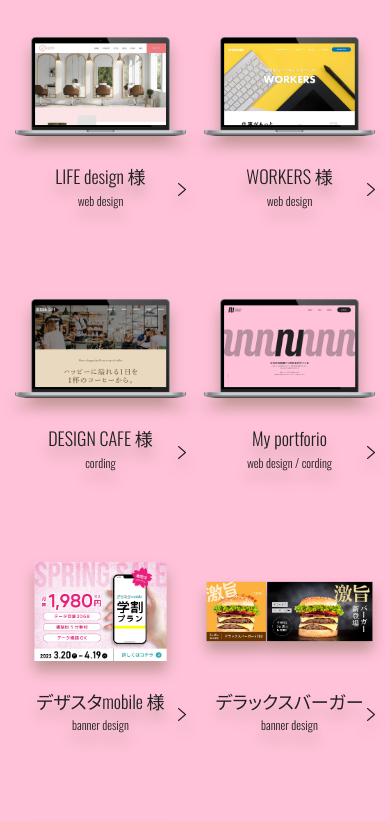
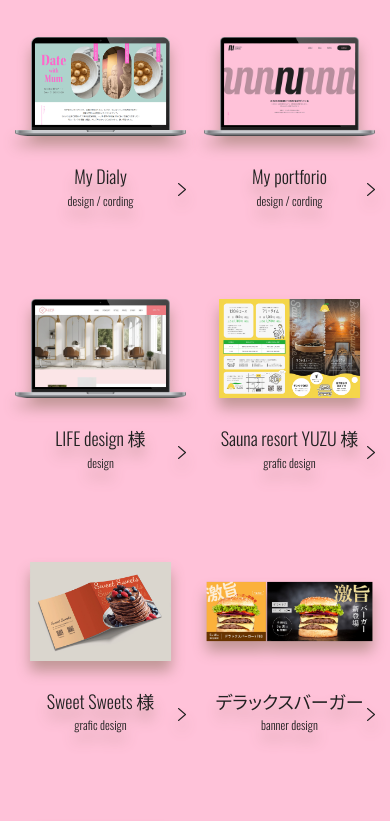
Before and after one commit to nakoueno/portforio_ueno, a plain HTML site: page portfotio_cording_ueno/works_all.html in a window 390 px wide. Shown: the part 237-1058 px from the top of the page. Drawn offline with nearby package versions, Linux system fonts and the light colour scheme.

Commit message:
Add files via upload

```diff
--- a/portfotio_cording_ueno/css/style.css
+++ b/portfotio_cording_ueno/css/style.css
@@ -775,13 +775,15 @@ footer{
     margin: 0 auto;
     filter: drop-shadow(0px 10px 7px #c19696);
 }
+.works_p2_sp{
+    display: none;
+}
 .works_p2{
     max-width: 827px;
     margin: 0 auto;
 }
 .works_p2 h3{
     font-size: 40px;
-    /* font-family: "YuGothic"; */
     font-weight: normal;
     margin: 80px 0 63px 0;
 }
@@ -807,6 +809,53 @@ footer{
     font-size: 14px;
     color: #9E7B8A;
 }
+
+@media screen and (max-width:670px) {
+    .works_p2:last-child {
+        border-bottom: solid 1px #ccc;
+        width: 100%;
+      }
+      .works_p2 {
+        width: 80%;
+      }
+      /* .works_p2 th, */
+      .works_p2 td {
+        border-bottom: none;
+        display: block;
+        width: 100%;
+      }
+
+/* .works_p2{
+    display: none;
+}
+.works_p2_sp{
+    display: block;
+}
+.works_p2_sp h3{
+    font-size: 30px;
+    font-weight: normal;
+    margin: 80px 0 63px 0;
+    text-align: center;
+} */
+/* .works_p2_sp table{
+    width: 100%;
+} */
+/* .works_p2_sp td{
+    vertical-align: top;
+    padding: 0 0 40px 70px;
+}
+.works_p2_sp td:nth-child(2n+1){
+    padding: 0 0 40px 0;
+    width: 15%;
+} */
+/* .works_p2_sp td:nth-child(2n){
+    width: 85%;
+} */
+
+}
+
+
+
 
 .works_img{
     display: flex;
--- a/portfotio_cording_ueno/works_all.html
+++ b/portfotio_cording_ueno/works_all.html
@@ -71,7 +71,7 @@
                         <p class="works-hover">
                             <span class="works-hover__inner">
                                 My Dialy<br>
-                                <span>web design / cording</span>
+                                <span>design / cording</span>
                             </span>
                         </p>
                         </a>
@@ -80,7 +80,7 @@
                         <p class="works-hover">
                             <span class="works-hover__inner">
                                 My portforio<br>
-                                <span>web design / cording</span>
+                                <span>design / cording</span>
                             </span>
                         </p>
                         </a>
@@ -90,7 +90,7 @@
                         <p class="works-hover">
                             <span class="works-hover__inner">
                                 LIFE design 様<br>
-                                <span>web design</span>
+                                <span>design</span>
                             </span>
                         </p>
                         </a></li>
@@ -134,43 +134,43 @@
         <div>
             <nav>
                 <ul>
-                    <li data-aos="fade-up"><a href="./works_1.html">
-                        <img src="./image/works_1.png" alt="works1">
+                    <li data-aos="fade-up"><a href="./works_3.html">
+                        <img src="./image/works_7.png" alt="works1">
                         <p class="works_text">
-                                LIFE design 様<br>
-                                <span>web design</span>
+                            My Dialy<br>
+                            <span>design / cording</span>
                         </p>
                         </a></li>
-                    <li data-aos="fade-up"><a href="./works_2.html"><img src="./image/works_2.png" alt="works1">
-                        <p class="works_text">WORKERS 様<br>
-                                <span>web design</span>
+                    <li data-aos="fade-up"><a href="./works_4.html"><img src="./image/works_4.png" alt="works1">
+                        <p class="works_text">My portforio<br>
+                                <span>design / cording</span>
                         </p>
                         </a></li>
-                    <li data-aos="fade-up"><a href="./works_3.html"><img src="./image/works_3.png" alt="works1">
-                        <p class="works_text">DESIGN CAFE 様<br>
-                                <span>cording</span>
+                    <li data-aos="fade-up"><a href="./works_1.html"><img src="./image/works_1.png" alt="works1">
+                        <p class="works_text">LIFE design 様<br>
+                                <span>design</span>
                         </p>
                         </a>
                     </li>
-                    <li data-aos="fade-up"><a href="./works_4.html"><img src="./image/works_4.png" alt="works1">
-                        <p class="works_text">My portforio<br>
-                                <span>web design / cording</span>
+                    <li data-aos="fade-up"><a href="./works_6.html"><img src="./image/works_8.png" alt="works1">
+                        <p class="works_text">Sauna resort YUZU 様<br>
+                                <span>grafic design</span>
                         </p>
                         </a>
                     </li>
-                    <li data-aos="fade-up"><a href="./works_5.html"><img src="./image/works_5.png" alt="works1">
-                        <p class="works_text">デザスタmobile 様<br>
-                                <span>banner design</span>
+                    <li data-aos="fade-up"><a href="./works_5.html"><img src="./image/works_9.png" alt="works1">
+                        <p class="works_text">Sweet Sweets 様<br>
+                                <span>grafic design</span>
                         </p>
                         </a>
                     </li>
-                    <li data-aos="fade-up"><a href="./works_6.html"><img src="./image/works_6.png" alt="works1">
+                    <li data-aos="fade-up"><a href=""><img src="./image/works_6.png" alt="works1">
                         <p class="works_text">デラックスバーガー<br>
                                 <span>banner design</span>
                         </p>
                         </a>
                     </li>
-                    <li data-aos="fade-up"><a href="./works_5.html"><img src="./image/works_5.png" alt="works1">
+                    <li data-aos="fade-up"><a href=""><img src="./image/works_5.png" alt="works1">
                         <p class="works_text">デザスタmobile 様<br>
                                 <span>banner design</span>
                         </p>
```
Also changed, not shown: portfotio_cording_ueno/works_3.html (+20 -1 lines).
